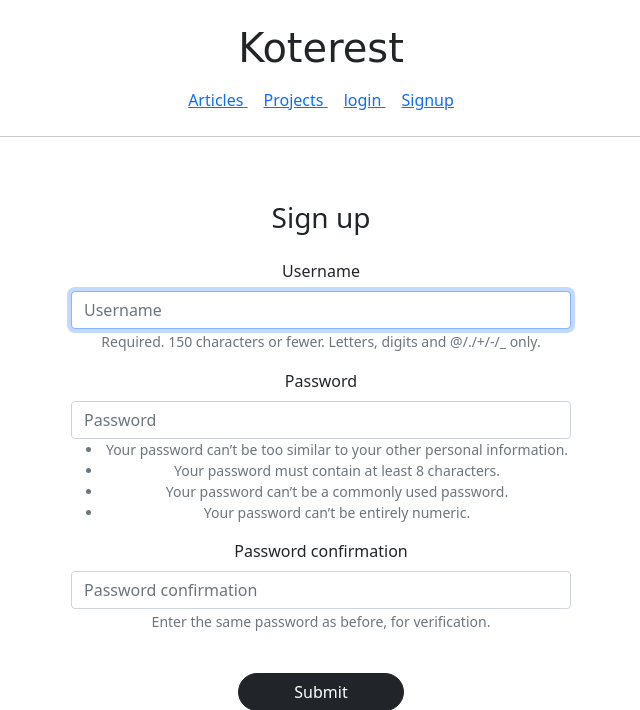
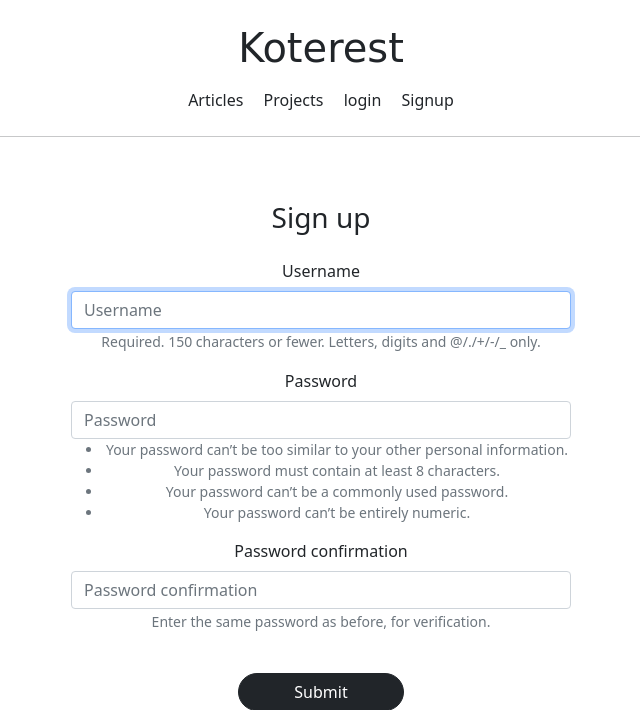
Before and after one commit to Kogoon/Koterest, a Django app: page /accounts/create/ in a window 1280 px wide. Shown: the top 710 px of the page, without its empty margins (319-959 px from the left). Run offline with Django 4.2, Linux system fonts and the light colour scheme; some libraries are stand-ins or nearby versions; some web fonts are replaced.

Commit message:
[Update] Css partly change

```diff
--- a/static/base.css
+++ b/static/base.css
@@ -1,3 +1,7 @@
+a {
+    text-decoration: none;
+}
+
 .koterest_header {
     text-align: center;
     margin: 1.5rem 0
@@ -34,13 +38,3 @@
         font-size: 13px;
     }
 }
-
-
-a {
-    color: black;
-}
-
-a:hover {
-    color: black;
-    text-decoration: none;
-}
--- a/templates/header.html
+++ b/templates/header.html
@@ -3,27 +3,27 @@
             <h1 class="koterest_header_logo">Koterest</h1>
         </div>
         <div class="koterest_header_navbar">
-            <a href="{% url 'articleapp:list' %}" class="koterest_header_nav">
+            <a href="{% url 'articleapp:list' %}" class="koterest_header_nav text-dark text-decoration-none ">
                 <span>Articles</span>
             </a>
-            <a href="{% url 'projectapp:list' %}" class="koterest_header_nav">
+            <a href="{% url 'projectapp:list' %}" class="koterest_header_nav text-dark text-decoration-none">
                 <span>Projects</span>
             </a>
             {% if not user.is_authenticated %}
-                <a href="{% url 'accountapp:login' %}?next{{ request.path }}" class="koterest_header_nav">
+                <a href="{% url 'accountapp:login' %}?next{{ request.path }}" class="koterest_header_nav text-dark text-decoration-none">
                     <span>login</span>
                 </a>
-                <a href="{% url 'accountapp:create' %}" class="koterest_header_nav">
+                <a href="{% url 'accountapp:create' %}" class="koterest_header_nav text-dark text-decoration-none">
                     <span>Signup</span>
                 </a>
             {% else %}
-                <a href="{% url 'subscribeapp:list' %}" class="koterest_header_nav">
+                <a href="{% url 'subscribeapp:list' %}" class="koterest_header_nav text-dark text-decoration-none">
                     <span>Subscription</span>
                 </a>
-                <a href="{% url 'accountapp:detail' pk=user.pk %}" class="koterest_header_nav">
+                <a href="{% url 'accountapp:detail' pk=user.pk %}" class="koterest_header_nav text-dark text-decoration-none">
                     <span>MyPage</span>
                 </a>
-                <a href="{% url 'accountapp:logout' %}?next{{ request.path }}" class="koterest_header_nav">
+                <a href="{% url 'accountapp:logout' %}?next{{ request.path }}" class="koterest_header_nav text-dark text-decoration-none">
                     <span>Logout</span>
                 </a>
             {% endif %}
```
